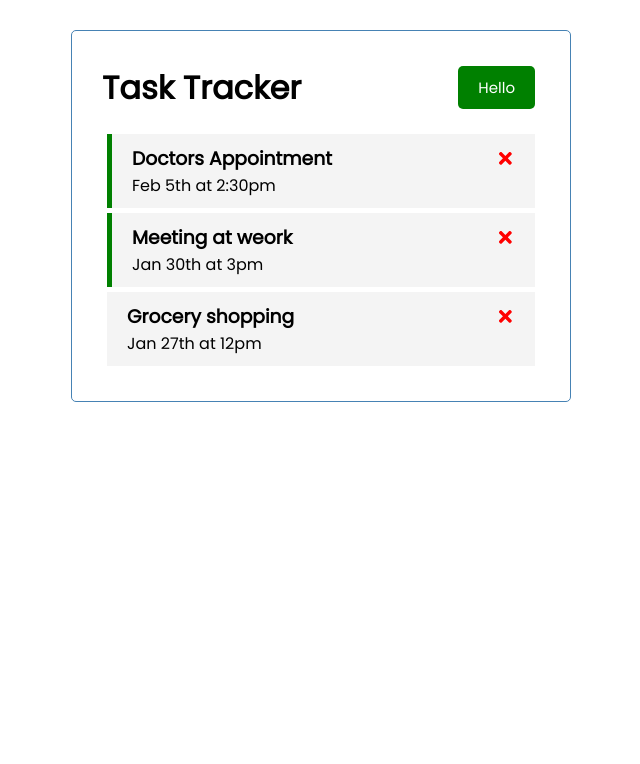
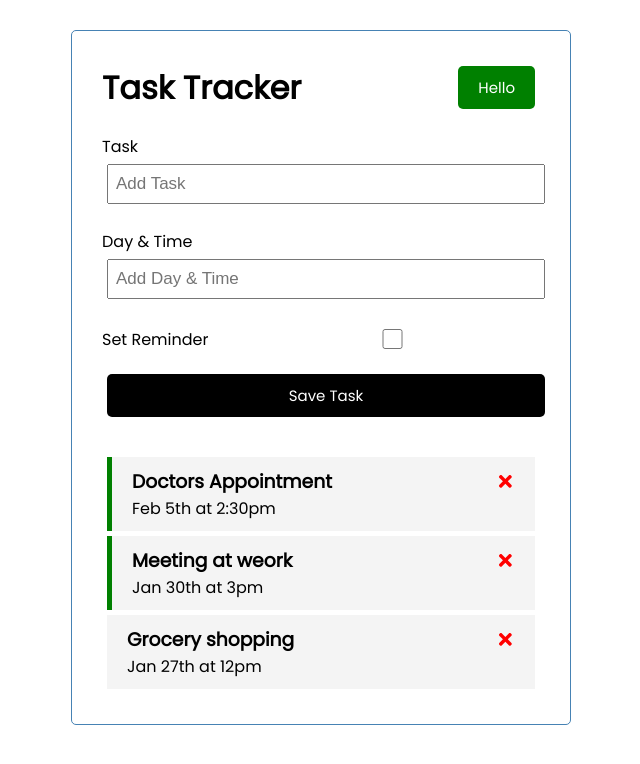
Before and after one commit to Paul-kav/my-task-tracker, a React (Create React App) app: page / in a window 1280 px wide. Shown: the top 764 px of the page, without its empty margins (319-959 px from the left). Built offline with nearby package versions, Linux system fonts and the light colour scheme.

Commit message:
Renamed the addtask function to handleAddtask.

```diff
--- a/src/App.js
+++ b/src/App.js
@@ -40,13 +40,15 @@ function App() {
   }
 
   //Add Task
-  const AddTask = (task) => {
-    console.log(task);
+  const handleAddTask = (task) => {
+    const id = Math.floor(Math.random() * 1000) + 1
+    const newTask = {id, ...task}
+    setTasks([...tasks, newTask])
   }
   return (
     <div className='container'>
       <Header />
-      <AddTask />
+      <AddTask onAdd={handleAddTask}/>
       {tasks.length > 0 ? (
       <Tasks tasks={tasks} onDelete={deleteTask}
       onToggle={toggleReminder}/>
--- a/src/components/AddTask.js
+++ b/src/components/AddTask.js
@@ -4,21 +4,21 @@ const AddTask = ({onAdd}) => {
     //state variables
     const [text, setText] = useState('')
     const [day, setDay] = useState('')
-    const [reminder, setreminder] = useState(false)
+    const [reminder, setReminder] = useState(false)
 
-    const onSubmit = () => {
+    const onSubmit = (e) => {
         e.preventDefault()
 
         if(!text){
-            alert("please add text")
+            alert('please add text')
             return
-        }
+         }
         onAdd({text, day, reminder})
 
         //clear the form
         setText('')
         setDay('')
-        setreminder(false)
+        setReminder(false)
     }
 
   return (
@@ -43,7 +43,7 @@ const AddTask = ({onAdd}) => {
         <input type='checkbox'
         checked = {reminder}
         value = {reminder}
-        onChange = {(e) => setreminder(e.currentTarget.checked)}
+        onChange = {(e) => setReminder(e.currentTarget.checked)}
         />
       </div>
       <input type='submit' value='Save Task' className='btn btn-block'/>
```
